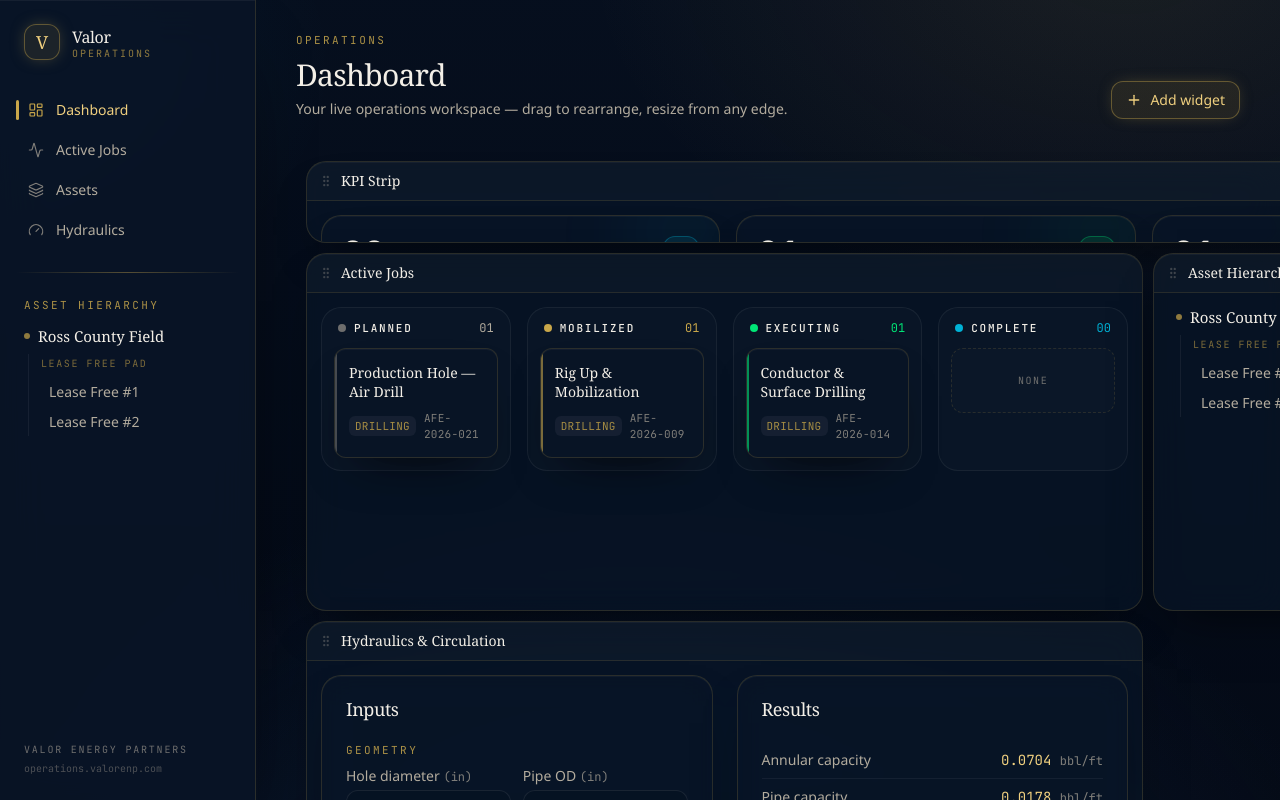
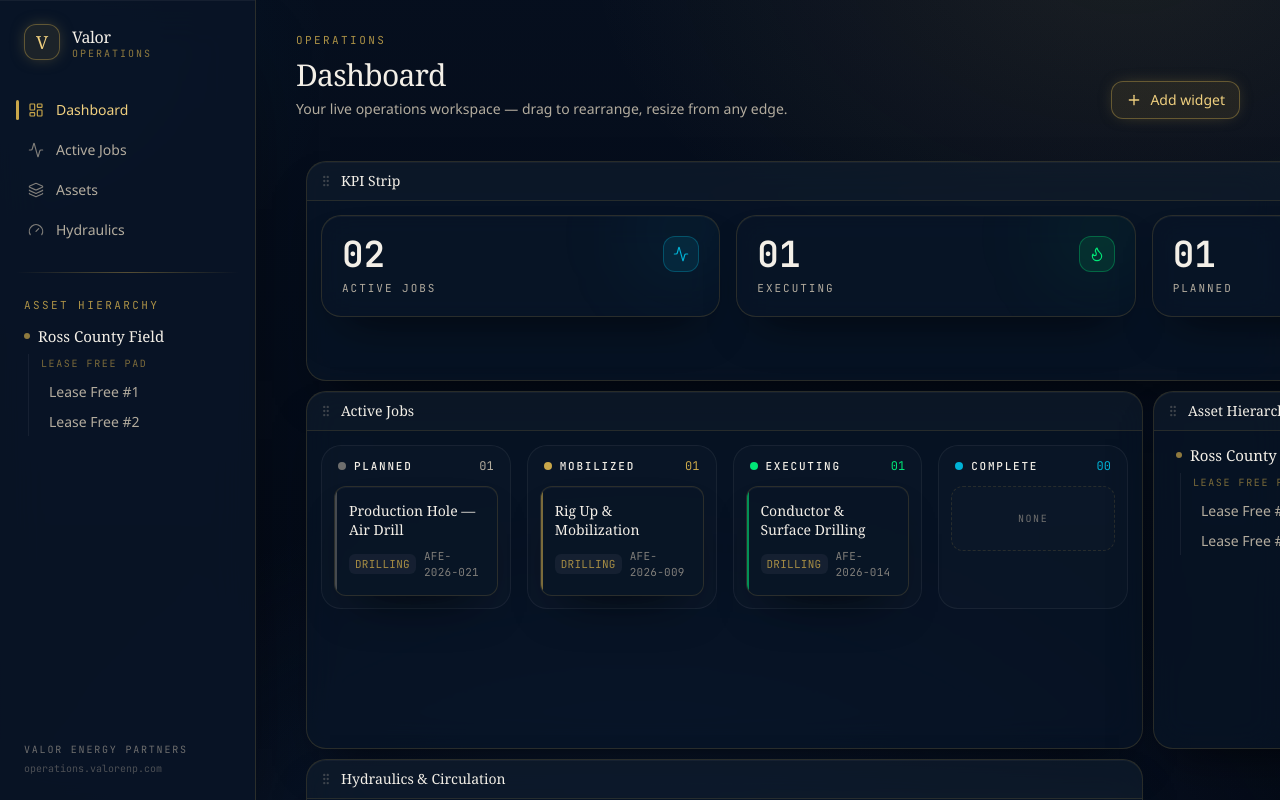
Before and after one commit to BravoWon/ValorOperations_SB, a Next.js app in the folder apps/web/: page /dashboard in a window 1280 px wide. Shown: the top 800 px of the page. Built offline with nearby package versions, Linux system fonts and the light colour scheme; a web font is replaced by a local one.

Commit message:
fix(web): un-clip KPI Strip widget (taller default height + default-layout row shift)

```diff
--- a/apps/web/widgets/kpi-strip.widget.tsx
+++ b/apps/web/widgets/kpi-strip.widget.tsx
@@ -11,7 +11,7 @@ function KpiStripWidget() {
 }
 
 registerWidget(
-  { id: 'kpi-strip', title: 'KPI Strip', description: 'Active / executing / planned job counts.', category: 'data', defaultSize: { w: 12, h: 2 }, minSize: { w: 4, h: 2 } },
+  { id: 'kpi-strip', title: 'KPI Strip', description: 'Active / executing / planned job counts.', category: 'data', defaultSize: { w: 12, h: 5 }, minSize: { w: 4, h: 4 } },
   KpiStripWidget,
 );
 export {};
--- a/packages/core/src/widgets/types.ts
+++ b/packages/core/src/widgets/types.ts
@@ -42,10 +42,10 @@ export function createDefaultDashboard(ownerId: string): DashboardLayout {
     id: 'default',
     ownerId,
     widgets: [
-      { instanceId: 'w-kpi', widgetId: 'kpi-strip', layout: { x: 0, y: 0, w: 12, h: 2 } },
-      { instanceId: 'w-jobs', widgetId: 'active-jobs', layout: { x: 0, y: 2, w: 8, h: 8 } },
-      { instanceId: 'w-asset', widgetId: 'asset-tree', layout: { x: 8, y: 2, w: 4, h: 8 } },
-      { instanceId: 'w-hydraulics', widgetId: 'hydraulics', layout: { x: 0, y: 10, w: 8, h: 12 } },
+      { instanceId: 'w-kpi', widgetId: 'kpi-strip', layout: { x: 0, y: 0, w: 12, h: 5 } },
+      { instanceId: 'w-jobs', widgetId: 'active-jobs', layout: { x: 0, y: 5, w: 8, h: 8 } },
+      { instanceId: 'w-asset', widgetId: 'asset-tree', layout: { x: 8, y: 5, w: 4, h: 8 } },
+      { instanceId: 'w-hydraulics', widgetId: 'hydraulics', layout: { x: 0, y: 13, w: 8, h: 12 } },
     ],
   };
 }
```
